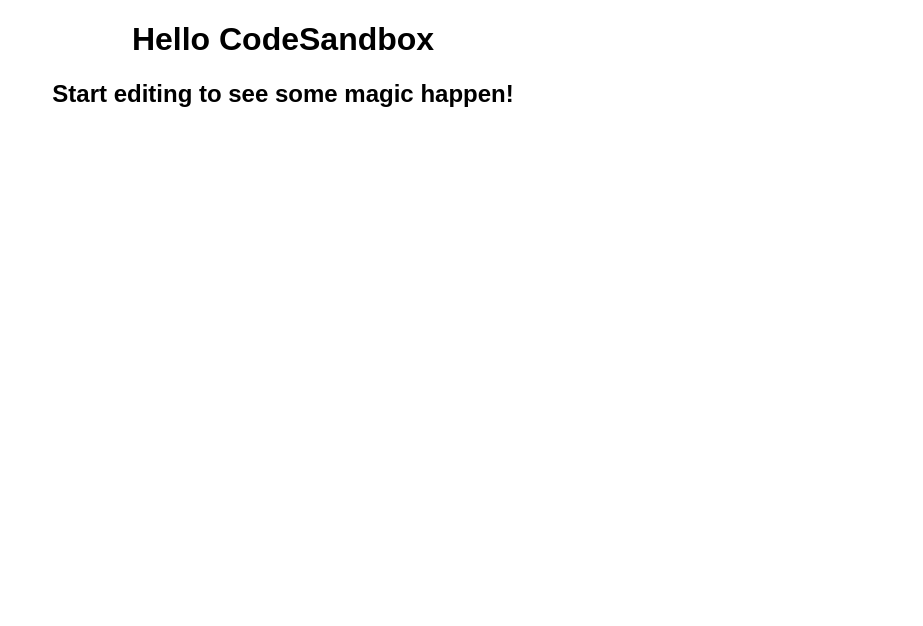
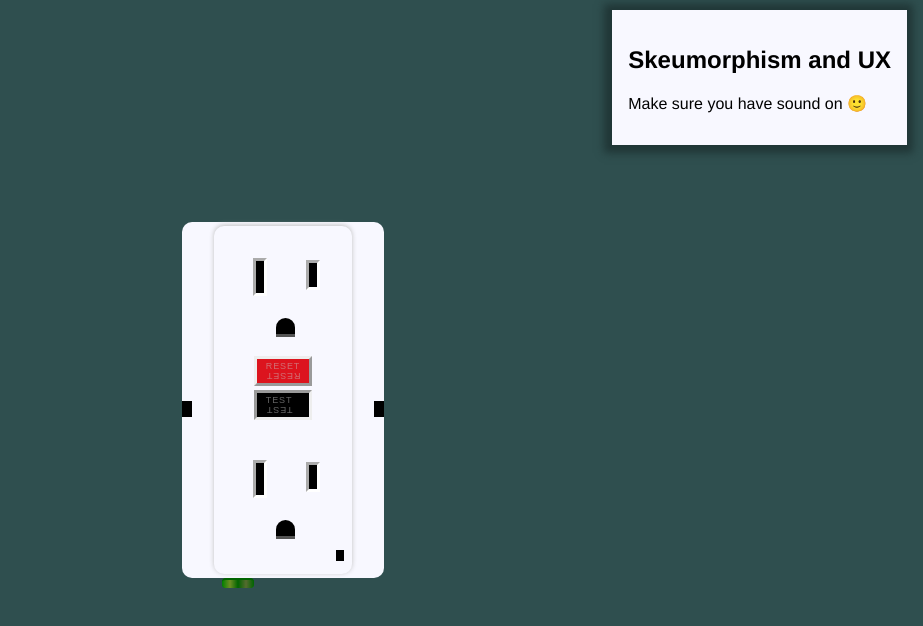
Before and after one commit to neobats/skeumorphism-studies, a React (Create React App) app: page / in a window 1280 px wide. Shown: the top 626 px of the page, without its empty margins (357-1280 px from the left). Built offline with nearby package versions, Linux system fonts and the light colour scheme.

Commit message:
initial commit

```diff
--- a/package.json
+++ b/package.json
@@ -1,5 +1,5 @@
 {
-  "name": "skeumorphism-studies",
+  "name": "gfci",
   "version": "1.0.0",
   "description": "",
   "keywords": [],
--- a/src/App.tsx
+++ b/src/App.tsx
@@ -1,10 +1,109 @@
-import "./styles.css";
+import React, { useEffect, useState } from "react"
+import "./styles.css"
+import { Buttons, Receptacle } from "./components"
 
+// finite state machines for stateful aspects
+type LightSquareStates = "off" | "ok" | "err"
+type AudioClickStates = "off" | "playingReset" | "playingTest" | "played"
+const LIGHT_SQUARE_COLORS = {
+  off: "#000",
+  ok: "rgba(0, 255, 0, 0.8)",
+  err: "#F00"
+}
 export default function App() {
+  const [tripped, setTripped] = useState(true)
+  const [error, setError] = useState(false)
+  const [audioClickState, setAudioClickState] = useState<AudioClickStates>(
+    "off"
+  )
+
+  // HANDLERS
+  const handleLightSquareColorChange = (element: HTMLElement) => (
+    state: LightSquareStates
+  ) => {
+    const color = LIGHT_SQUARE_COLORS[state]
+    element.style.setProperty("--light-square-color", color)
+  }
+  const handleReset = (e: React.MouseEvent) => {
+    e.preventDefault()
+    // if we aren't tripped, hitting the reset button shouldn't do anything.
+    if (!tripped) {
+      return
+    }
+    // but if we are tripped, then we should make sure we
+    setTripped(false)
+    setAudioClickState("playingReset")
+  }
+
+  const handleTest = (e: React.MouseEvent) => {
+    e.preventDefault()
+    // if we aren't tripped, we set the internal breaker
+    // so that power flows through. This means we play the sound
+    // however, if we're already tripped, the sound has already been played
+    // and we won't do anything, really.
+    if (!tripped) {
+      setTripped(true)
+      setAudioClickState("playingTest")
+    } else {
+      setAudioClickState("off")
+    }
+  }
+
+  // Effectful stuff
+
+  // Setting the Square Color
+  useEffect(() => {
+    const root = document.documentElement
+    if (!root) {
+      return
+    }
+    const setSquareColor = handleLightSquareColorChange(root)
+    if (tripped) {
+      setSquareColor("off")
+      return
+    }
+    if (error) {
+      setSquareColor("err")
+      return
+    }
+    setSquareColor("ok")
+    return
+  }, [tripped, error])
+
+  useEffect(() => {
+    if (audioClickState === "off") {
+      return // don't do anything. Think of this as the recursive base case
+    } else if (
+      audioClickState === "playingReset" ||
+      audioClickState === "playingTest"
+    ) {
+      console.log(audioClickState) // we don't want to do anything
+    } else {
+      // played
+      // turn the duration back to 0, then set the playing state to off.
+      setAudioClickState("off")
+    }
+  }, [audioClickState])
+
   return (
-    <div className="App">
-      <h1>Hello CodeSandbox</h1>
-      <h2>Start editing to see some magic happen!</h2>
-    </div>
-  );
+    <>
+      <div className="outer">
+        <hr />
+        <main className="fl-col bg">
+          <Receptacle />
+          <Buttons testHandler={handleTest} resetHandler={handleReset} />
+          <Receptacle lightSquare />
+        </main>
+      </div>
+      <article className="instructions">
+        <h1>Skeumorphism and UX</h1>
+        <p>
+          Make sure you have sound on{" "}
+          <span role="img" aria-label="smile">
+            🙂
+          </span>
+        </p>
+      </article>
+    </>
+  )
 }
--- /dev/null
+++ b/src/components/Buttons.tsx
@@ -0,0 +1,18 @@
+import React from "react"
+
+type Props = {
+  resetHandler: (e: React.MouseEvent) => void
+  testHandler: (e: React.MouseEvent) => void
+}
+export const Buttons: React.FC<Props> = ({ resetHandler, testHandler }) => (
+  <article className="bg fl-col infl" id="buttons">
+    <button className="reset fl-col infl" onClick={resetHandler}>
+      Reset
+      <span className="upside-down">Reset</span>
+    </button>
+    <button className="test fl-col infl" onClick={testHandler}>
+      Test
+      <span className="upside-down">Test</span>
+    </button>
+  </article>
+)
--- /dev/null
+++ b/src/components/Receptacle.tsx
@@ -0,0 +1,12 @@
+import React from "react"
+
+type Props = {
+  lightSquare?: boolean
+}
+export const Receptacle: React.FC<Props> = ({ lightSquare }) => (
+  <section className={`receptacle bg${lightSquare ? " light-square" : ""}`}>
+    <div className="prong first"></div>
+    <div className="prong small"></div>
+    <div className="ground"></div>
+  </section>
+)
--- /dev/null
+++ b/src/components/index.ts
@@ -0,0 +1,2 @@
+export * from "./Buttons"
+export * from "./Receptacle"
--- a/src/styles.css
+++ b/src/styles.css
@@ -1,4 +1,185 @@
-.App {
-  font-family: sans-serif;
-  text-align: center;
+.receptacle {
+  display: grid;
+  grid-template-columns: 1fr 1fr;
+  grid-template-rows: 1fr 1fr;
+  align-items: center;
+  justify-content: space-evenly;
 }
+.prong {
+  background: black;
+  padding-top: 2em;
+  max-width: 0.5em;
+  grid-column: 1;
+  position: relative;
+  left: 43%;
+  border: 3px inset white;
+  margin-bottom: 0.2em;
+}
+.prong.first {
+  margin-top: 1em;
+}
+.prong.small {
+  grid-column: 2;
+  align-self: center;
+  padding-top: 1.5em;
+  margin-top: auto;
+  bottom: 10%;
+}
+.ground {
+  grid-row: 2;
+  grid-column: span 2;
+  position: relative;
+  left: 43%;
+
+  background: black;
+  padding-left: 0.35em;
+  padding-right: 0.35em;
+  padding-top: 1em;
+  max-width: 0.5em;
+  margin-bottom: 0;
+  border-radius: 50%;
+  border-bottom-right-radius: 0%;
+  border-bottom-left-radius: 0%;
+  border-bottom: 3px inset black;
+}
+.light-square:after {
+  content: "";
+  position: absolute;
+  right: 20%;
+  bottom: 5%;
+  width: 0.5em;
+  height: 0.65em;
+  background-color: var(--light-square-color);
+}
+
+button,
+button > span {
+  text-transform: uppercase;
+}
+button {
+  border: none;
+  background: none;
+  padding: 0;
+  margin: 0;
+}
+#buttons {
+  gap: 0.2em;
+  padding: 0 1.5em;
+  padding-bottom: 1.5em;
+}
+#buttons button {
+  padding: 0.25em 1em;
+  font-size: 9px;
+  letter-spacing: 0.1em;
+}
+.test {
+  background: black;
+  color: rgba(200, 200, 200, 0.5);
+  border: 3px inset;
+}
+.reset {
+  background: rgb(220, 20, 30);
+  color: rgba(200, 200, 200, 0.5);
+  border: 3px outset;
+}
+.reset:active {
+  border-style: inset;
+  /* --light-square-color: var(--square-ok); */
+  --light-square-color: "green";
+}
+
+.outer {
+  background: ghostwhite;
+  padding: 0.25em 2em;
+  position: relative;
+  border-radius: 10px;
+}
+.outer:after {
+  content: "";
+  position: absolute;
+  top: 100%;
+  left: 20%;
+  width: 2em;
+  height: 0.5em;
+  background: green;
+  background-image: linear-gradient(
+    to right,
+    green,
+    olivedrab,
+    darkgreen,
+    darkolivegreen,
+    darkgreen
+  );
+  border-top: 2px solid darkgreen;
+  border-radius: 4px;
+}
+
+.outer hr {
+  position: absolute;
+  width: 90%;
+  top: 48%;
+  left: 0%;
+  height: 1em;
+  border: none;
+  border-left: 10px solid black;
+  border-right: 10px solid black;
+}
+main {
+  padding: 1em;
+  border-radius: 10px;
+  box-shadow: 0px -1px 5px silver;
+}
+/* utilities */
+:root {
+  --light-square-color: black;
+  --square-ok: rgba(0, 255, 0, 0.8);
+  background: darkslategray;
+  height: 100vh;
+  display: flex;
+  align-items: center;
+  justify-content: center;
+  box-sizing: border-box;
+}
+.fl-col {
+  display: flex;
+  flex-direction: column;
+}
+.infl {
+  display: inline-flex;
+}
+.bg {
+  background-color: ghostwhite;
+}
+.upside-down {
+  transform: rotate(180deg);
+}
+/* instructions */
+.instructions {
+  position: fixed;
+  right: 0%;
+  top: 0%;
+  margin-top: 10px;
+  margin-right: 16px;
+  padding: 1em;
+  font-family: Helvetica, Arial, sans-serif;
+  background: ghostwhite;
+  box-shadow: -1px 1px 8px 7px #203636;
+
+  @media screen and (max-width: 900px) {
+    font-size: 16px;
+    padding: 0.5em;
+    max-width: 20ch;
+    left: 0%;
+    margin-right: 0;
+    margin-left: 10px;
+  }
+  @media screen and (max-width: 450px) {
+    position: absolute;
+    top: unset;
+    right: unset;
+    left: unset;
+    width: 100%;
+    margin: 0;
+    margin-top: 1.2em;
+  }
+}
```
Also changed, not shown: 2 other files (tests, documents, lock files or other folders).
